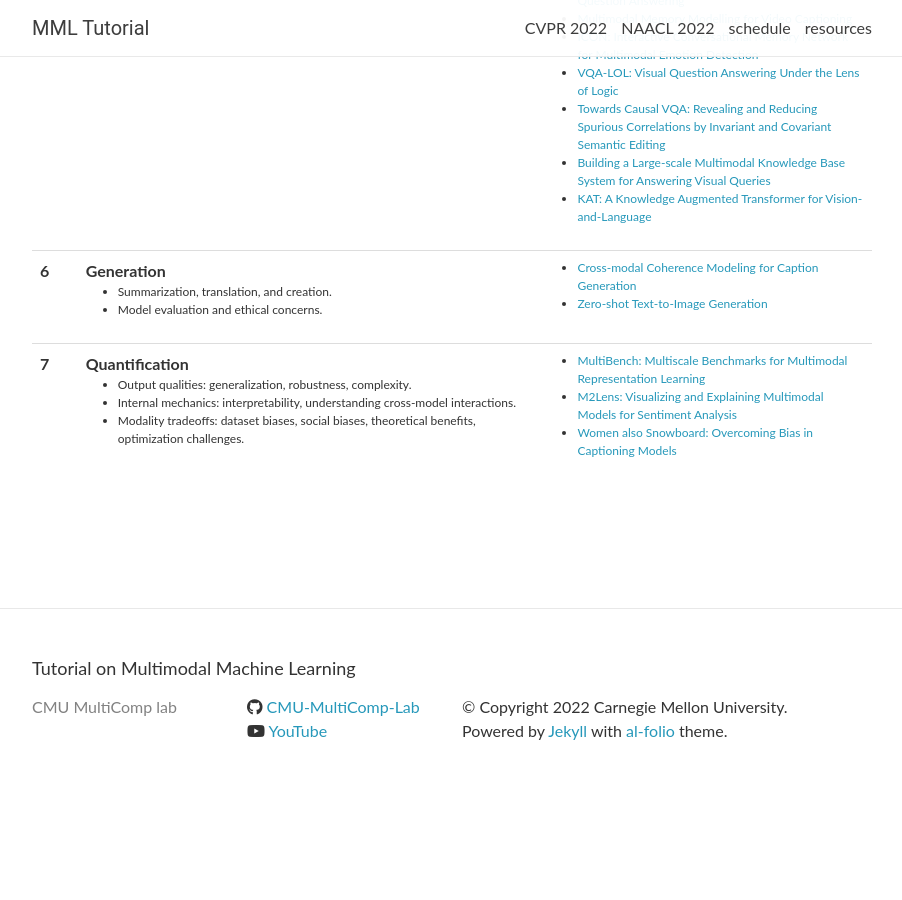
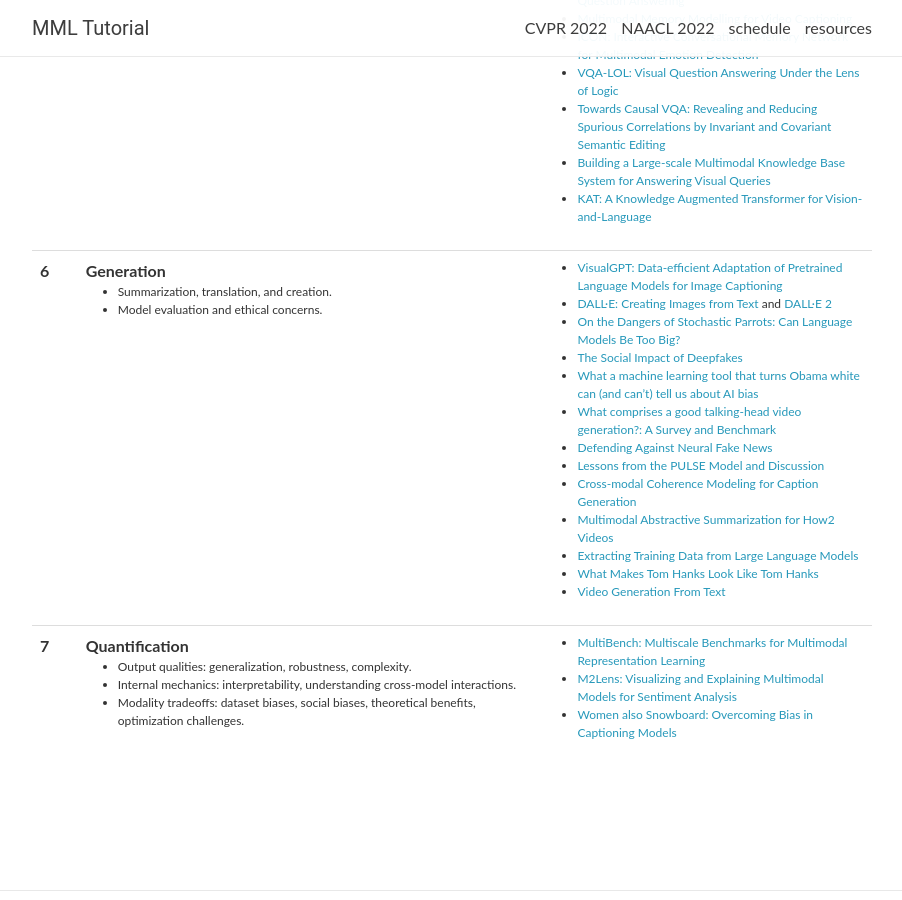
Before and after one commit to CMU-MultiComp-Lab/mmml-tutorial, a Jekyll site: the page built from _pages/schedule.md, in a window 1280 px wide and 900 px high, scrolled down 966 px. Shown: the whole window, without its empty margins (188-1090 px from the left). Built offline with Jekyll 4.4.1, drawn with Linux system fonts in a browser that asks for light colours; nearby versions of some CDN libraries; comment, search, counter and statistics services are not loaded; before the commit the page ends 1770 px from its top, so only the background shows below that.

Commit message:
Update lectures.yml

```diff
--- a/_data/lectures.yml
+++ b/_data/lectures.yml
@@ -72,8 +72,19 @@
     - Summarization, translation, and creation.<br/>
     - Model evaluation and ethical concerns.<br/>
   readings:
+    - <a href="https://arxiv.org/abs/2102.10407">VisualGPT&#58; Data-efficient Adaptation of Pretrained Language Models for Image Captioning</a> <br/>
+    - <a href="https://openai.com/blog/dall-e/">DALL·E&#58; Creating Images from Text</a> and <a href="https://openai.com/dall-e-2/">DALL·E 2</a> <br/>
+    - <a href="https://dl.acm.org/doi/abs/10.1145/3442188.3445922">On the Dangers of Stochastic Parrots&#58; Can Language Models Be Too Big?</a> <br/>
+    - <a href="https://www.liebertpub.com/doi/full/10.1089/cyber.2021.29208.jth">The Social Impact of Deepfakes</a> <br/>
+    - <a href="https://www.theverge.com/21298762/face-depixelizer-ai-machine-learning-tool-pulse-stylegan-obama-bias">What a machine learning tool that turns Obama white can (and can’t) tell us about AI bias</a> <br/>
+    - <a href="https://arxiv.org/abs/2005.03201">What comprises a good talking-head video generation?&#58; A Survey and Benchmark</a> <br/>
+    - <a href="https://arxiv.org/abs/1905.12616">Defending Against Neural Fake News</a> <br/>
+    - <a href="https://thegradient.pub/pulse-lessons/">Lessons from the PULSE Model and Discussion</a> <br/>
     - <a href="https://arxiv.org/abs/2005.00908">Cross-modal Coherence Modeling for Caption Generation</a> <br/>
-    - <a href="https://arxiv.org/abs/2102.12092">Zero-shot Text-to-Image Generation </a> <br/>
+    - <a href="https://arxiv.org/abs/1906.07901">Multimodal Abstractive Summarization for How2 Videos</a> <br/>
+    - <a href="https://arxiv.org/abs/2012.07805">Extracting Training Data from Large Language Models</a> <br/>
+    - <a href="https://openaccess.thecvf.com/content_iccv_2015/papers/Suwajanakorn_What_Makes_Tom_ICCV_2015_paper.pdf">What Makes Tom Hanks Look Like Tom Hanks</a> <br/>
+    - <a href="https://arxiv.org/abs/1710.00421">Video Generation From Text</a> <br/>
 
 - date: 7
   title: >
```
